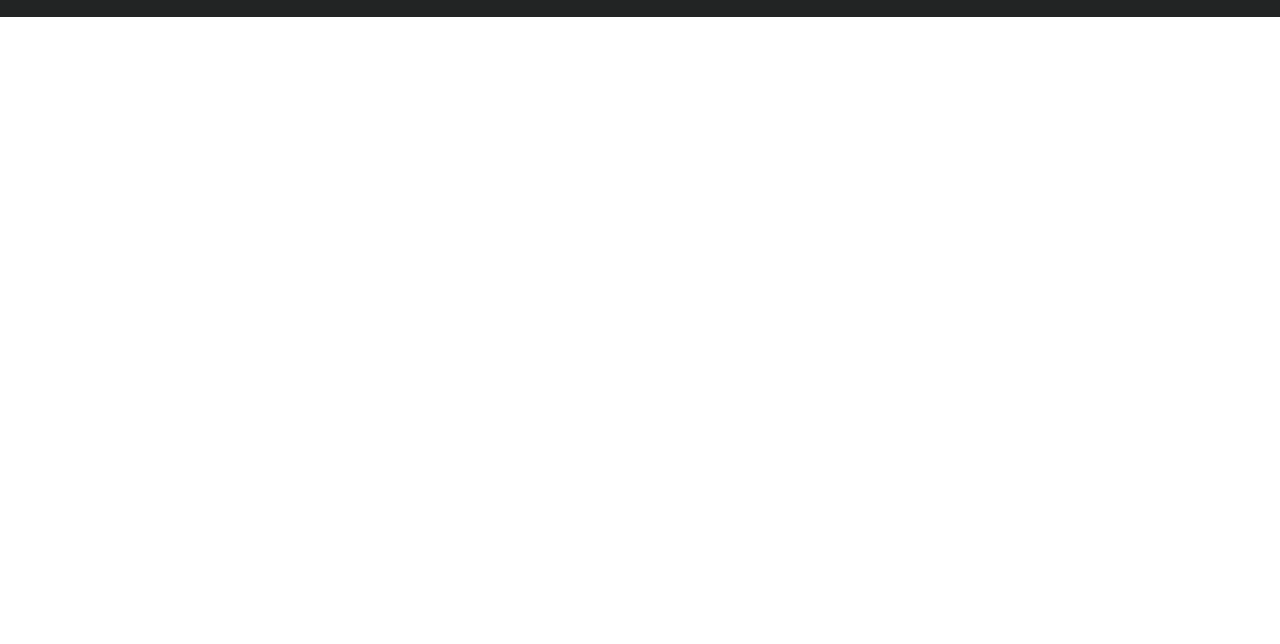
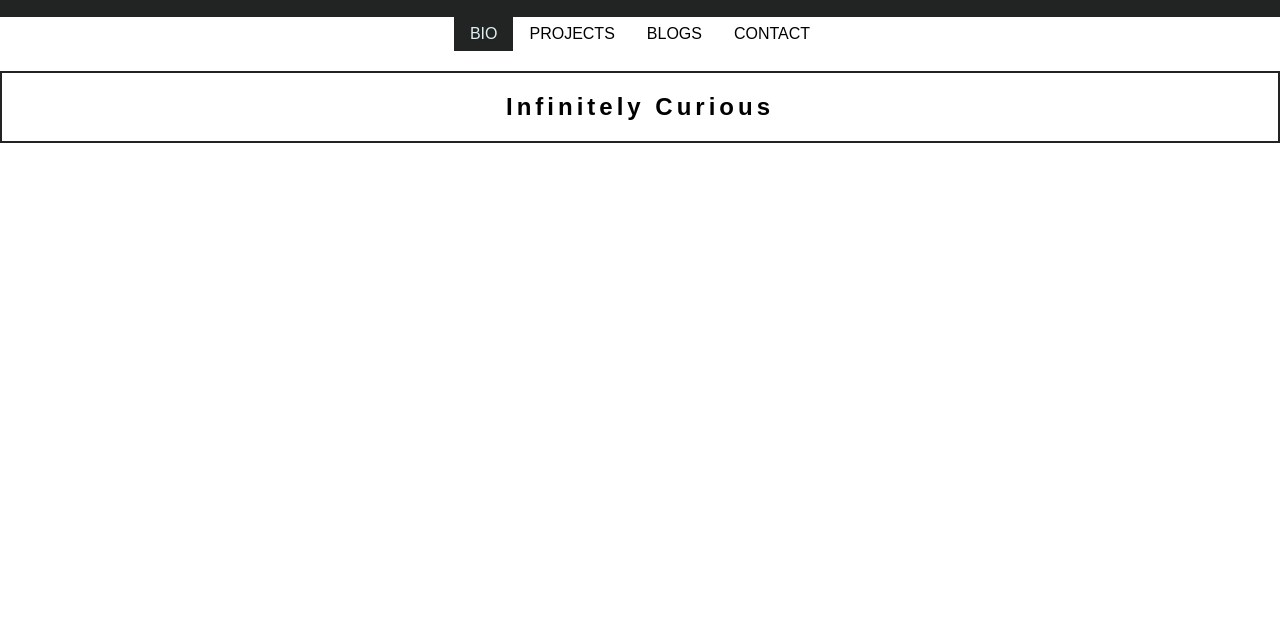
Before and after one commit to anilbhattaraitoronto/anilbhattaraitoronto.github.io, a plain HTML site: page index.html in a window 1280 px wide. Shown: the part 156-800 px from the top of the page. Drawn offline with Linux system fonts and the light colour scheme.

Commit message:
removed animation, changed theme color and made it a black and white slide

```diff
--- a/index.html
+++ b/index.html
@@ -14,9 +14,34 @@
     <header id="main-header">
         <h1 class="masthead">Anil Codes</h1>
     </header>
+    <nav id="main-nav">
+        <li class="link" onclick="currentTab(1)">Bio</li>
+        <li class="link" onclick="currentTab(2)">Projects</li>
+        <li class="link" onclick="currentTab(3)">Blogs</li>
+        <li class="link" onclick="currentTab(4)">Contact</li>
+    </nav>
     <main class="wrapper">
+        <section id="bio" class="profile-section">
+            <h2 class="section-title">Infinitely Curious</h2>
+        </section>
+        <section id="projects" class="profile-section">
+            <h2 class="section-title">Projects</h2>
+        </section>
+        <section id="blogs" class="profile-section">
+            <h2 class="section-title">Blogs</h2>
+            <div class="blog-container">
+                <section class="blog">
+                    <h3 class="blog-title">No Longer A Black Box - Mostly</h3>
+                    <h4 class="blog-author">Anil Bhattarai</h4>
+                </section>
+            </div>
+        </section>
+        <section id="contact" class="profile-section">
+            <h2 class="section-title">Contact Me</h2>
+        </section>
 
     </main>
 
+    <script src="main.js"></script>
 </body>
 </html>
--- a/main.js
+++ b/main.js
@@ -0,0 +1,22 @@
+let tabIndex = 1;
+
+const showTab = (n) => {
+    let sections = document.querySelectorAll('.profile-section');
+    let tabs = document.querySelectorAll('#main-nav .link');
+    console.log(sections, tabs);
+    sections.forEach(section => {
+        section.style.display = 'none';
+    })
+
+    tabs.forEach(tab => {
+        tab.className = tab.className.replace(' active', ' ');
+    })
+    sections[tabIndex - 1].style.display = 'block';
+    tabs[tabIndex - 1].className += ' active';
+
+};
+
+showTab(tabIndex)
+const currentTab = (n) => {
+    showTab(tabIndex = n);
+};
--- a/styles.css
+++ b/styles.css
@@ -17,13 +17,13 @@
     text-align: center;
     text-transform: uppercase;
     letter-spacing: 12px;
-    color: var(--theme-color1);
+    color:#dfeff1;
     font-size: calc(24px + 3vw);
     text-shadow: .5px .5px .5px #dfeff1;
-    animation-name: masthead;
+    /* animation-name: masthead;
     animation-duration: 2000ms;
     animation-timing-function: ease-in;
-    animation-direction: alternate;
+    animation-direction: alternate; */
     /* animation-iteration-count: infinite; */
 }
 
@@ -49,3 +49,26 @@
     max-width: 1400px;
     margin: auto;
 }
+#bio, #projects, #blogs, #contact{
+    border: 2px solid var(--main-black);
+    margin: 20px auto;
+}
+.section-title{
+    text-align: center;
+    letter-spacing: 4px;
+    padding: 20px 0;
+}
+#main-nav{
+    display: flex;
+    justify-content: center;
+}
+#main-nav > .link{
+    list-style: none;
+    padding: 8px 16px;
+    cursor: pointer;
+    text-transform: uppercase;
+}
+.active {
+    background: var(--main-black);
+    color: var(--main-white);
+}
```
